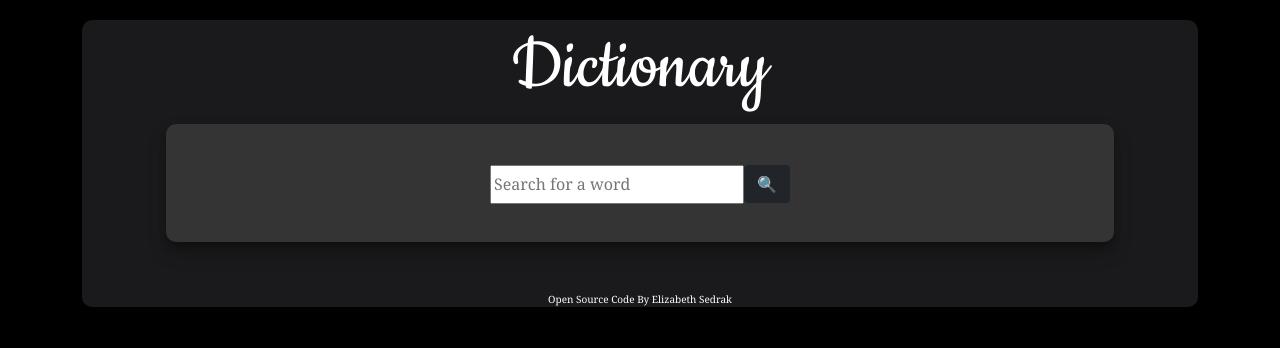
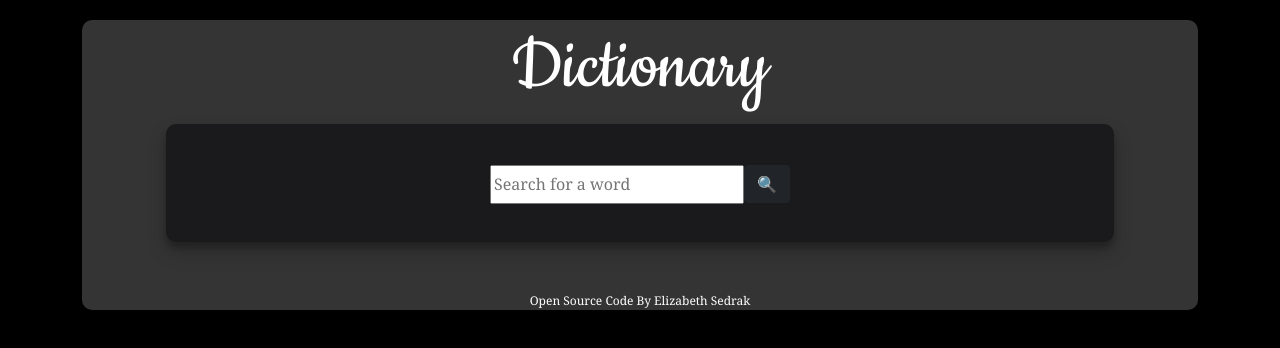
Before and after one commit to ESedrak/dictionary-app, a React (Create React App) app: page / in a window 1280 px wide. Shown: the top 348 px of the page. Built offline with nearby package versions, Linux system fonts and the light colour scheme.

Commit message:
Updated background-color/font-size

```diff
--- a/src/App.css
+++ b/src/App.css
@@ -1,6 +1,6 @@
 .App {
   max-width: 100%;
-  background-color: #1a1a1c;
+  background-color: rgb(52, 52, 52);
   border-radius: 10px;
   height: auto;
 }
--- a/src/Dictionary.css
+++ b/src/Dictionary.css
@@ -2,6 +2,7 @@
   line-height: 33px;
   position: relative;
   top: 2px;
+  width: auto;
 }
 
 .Dictionary .searchBar {
@@ -12,7 +13,7 @@
 }
 
 .Dictionary section {
-  background-color: rgb(52, 52, 52);
+  background-color: #1a1a1c;
   margin: 0 auto;
   margin-bottom: 50px;
   border-radius: 10px;
@@ -26,7 +27,7 @@
 }
 
 .Dictionary section:hover {
-  background-color: rgb(18, 17, 17);
+  background-color: black;
   transform: scale(1.1);
   color: rgb(255, 207, 215);
   box-shadow: 10px 20px 40px black;
--- a/src/Footer.css
+++ b/src/Footer.css
@@ -3,7 +3,7 @@
   color: white;
   display: block;
   text-align: center;
-  font-size: 10px;
+  font-size: 12px;
   font-family: Cambria, Cochin, Georgia, Times, "Times New Roman", serif;
 }
 
```
